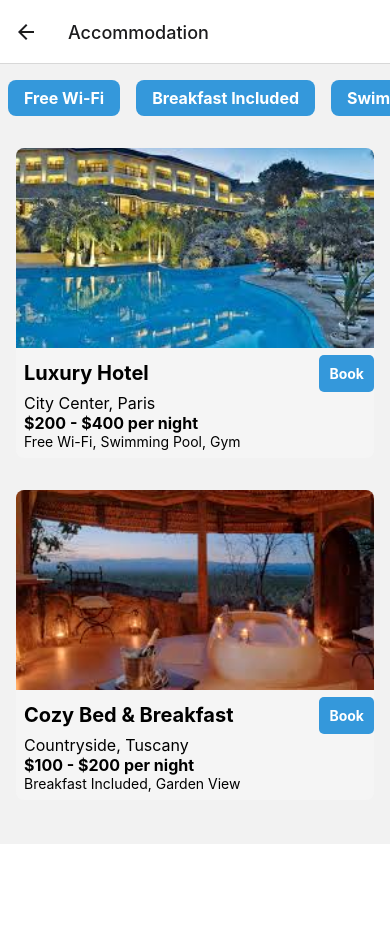
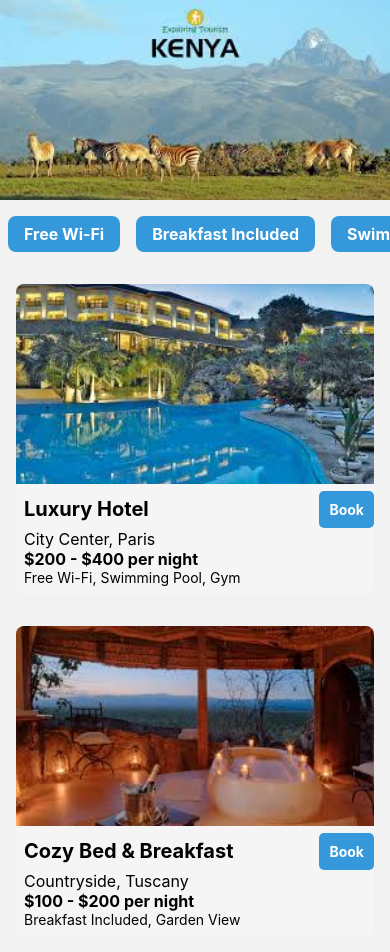
Before and after one commit to incognitoDevOps/TourApp, a React Native app: screen /Accommodation in a window 390 px wide. Before the commit the page ends 844 px from the top, so only its background shows below. Built offline with nearby package versions, Linux system fonts and the light colour scheme.

Commit message:
accomodation screen

```diff
--- a/navigation/AppNavigator.js
+++ b/navigation/AppNavigator.js
@@ -22,7 +22,7 @@ const AppNavigator = () => {
       <Stack.Navigator initialRouteName="Home">
         <Stack.Screen name="Home" component={HomeScreen} />
         <Stack.Screen name="Attractions" component={AttractionsScreen} options={{headerShown: false}}/>
-        <Stack.Screen name="Accommodation" component={AccommodationScreen} options={{headerShown: true}}/>
+        <Stack.Screen name="Accommodation" component={AccommodationScreen} options={{headerShown: false}}/>
         <Stack.Screen name="Restaurant" component={RestaurantScreen} options={{headerShown: true}}/>
         <Stack.Screen name="Weather" component={WeatherScreen} options={{headerShown: true}}/>
         <Stack.Screen name="AttractionDetails" component={AttractionDetailsScreen} />
--- a/screens/AccommodationScreen.js
+++ b/screens/AccommodationScreen.js
@@ -78,6 +78,10 @@ const AccommodationScreen = ({ navigation }) => {
   return (
     <ScrollView>
     <View>
+    <Image
+          source={require("../assets/attractions_header.jpeg")}
+          style={{ width: "100%", height: 200, resizeMode: "cover" }}
+        />
       <View style={styles.filtersContainer}>
         <ScrollView horizontal showsHorizontalScrollIndicator={false}>
         {amenitiesFilters.map(renderAmenityFilter)}
```
